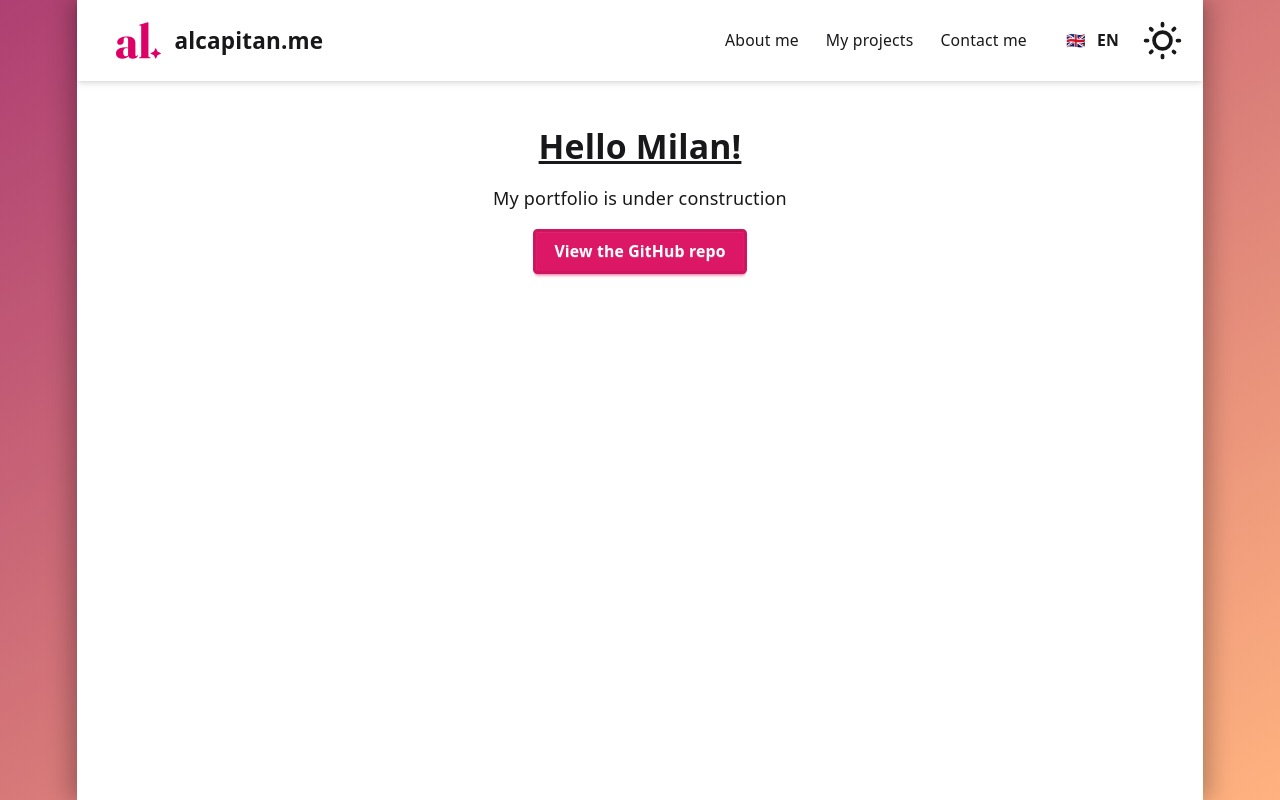
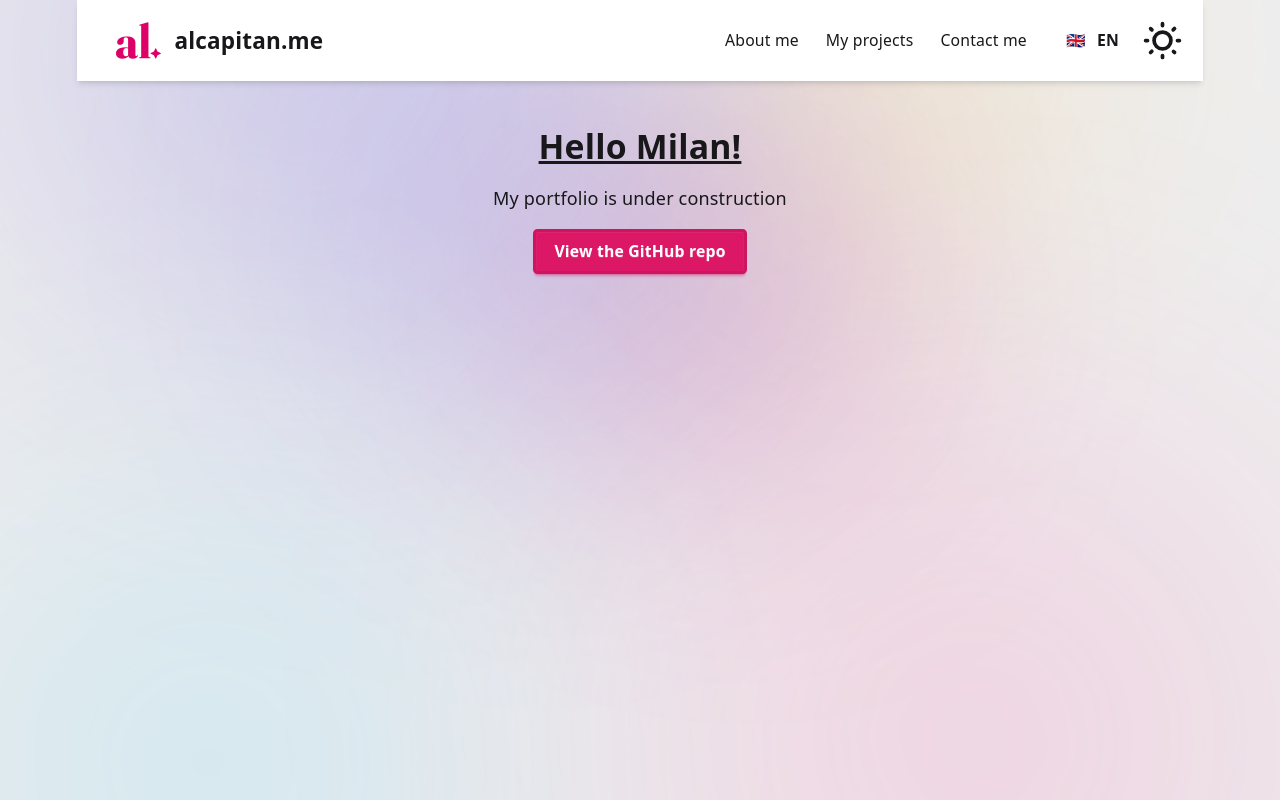
Before and after one commit to alcapitan/portfolio, a React (Vite) app: page / in a window 1280 px wide. Built offline with nearby package versions, Linux system fonts and the light colour scheme.

Commit message:
feat: set new background with animated colored lights

```diff
--- a/src/App.jsx
+++ b/src/App.jsx
@@ -1,5 +1,6 @@
 import { useEffect } from "react";
 import { useTranslation } from "react-i18next";
+import LavaBackground from "./components/common/LavaBackground";
 import Header from "./components/common/Header";
 import "./App.css";
 
@@ -12,8 +13,7 @@ function App() {
     }, [i18n.language]);
 
     return (
-        <div id="root-background">
-            <div id="root-container">
+        <LavaBackground>
             <Header />
             <div className="p-10 flex flex-col gap-4 items-center">
                 <h1 className="text-3xl font-bold underline">{t("welcome.title")}</h1>
@@ -26,8 +26,7 @@ function App() {
                     {t("welcome.button_text")}
                 </a>
             </div>
-            </div>
-        </div>
+        </LavaBackground>
     );
 }
 
--- /dev/null
+++ b/src/components/common/LavaBackground.jsx
@@ -0,0 +1,39 @@
+import React from 'react';
+
+export default function LavaBackground({ children }) {
+  return (
+    <div className="relative min-h-screen w-full overflow-hidden bg-base-300 text-base-content">
+      {/* Conteneur des lueurs d'arrière-plan */}
+      <div
+        aria-hidden="true"
+        className="pointer-events-none fixed inset-0 z-0 overflow-hidden"
+      >
+        {/* 1. Haut Gauche - Primary */}
+        <div className="absolute -top-24 -left-20 h-[500px] w-[500px] rounded-full bg-primary/25 blur-[120px] will-change-transform animate-blob-1" />
+
+        {/* 2. Bas Droite - Secondary */}
+        <div className="absolute -bottom-28 -right-24 h-[550px] w-[550px] rounded-full bg-secondary/20 blur-[130px] will-change-transform animate-blob-2" />
+
+        {/* 3. Centre Haut - Accent */}
+        <div className="absolute top-1/4 left-1/2 h-[420px] w-[420px] rounded-full bg-accent/20 blur-[120px] will-change-transform animate-blob-3" />
+
+        {/* 4. Milieu Gauche - Info */}
+        <div className="absolute top-1/2 -left-28 h-[460px] w-[460px] rounded-full bg-info/20 blur-[130px] will-change-transform animate-blob-4" />
+
+        {/* 5. Haut Droite - Warning */}
+        <div className="absolute -top-20 right-10 h-[480px] w-[480px] rounded-full bg-warning/15 blur-[140px] will-change-transform animate-blob-5" />
+
+        {/* 6. Centre Bas - Primary */}
+        <div className="absolute bottom-1/4 left-1/2 h-[440px] w-[440px] rounded-full bg-primary/20 blur-[120px] will-change-transform animate-blob-6" />
+
+        {/* Léger voile pour uniformiser */}
+        <div className="absolute inset-0 bg-base-300/30 backdrop-blur-[1px]" />
+      </div>
+
+      {/* Contenu principal */}
+      <div className="relative z-10 mx-auto w-[1126px] max-w-full">
+        {children}
+      </div>
+    </div>
+  );
+}
--- a/src/index.css
+++ b/src/index.css
@@ -57,25 +57,45 @@ body {
   margin: 0;
 }
 
-#root-container {
-  width: 1126px;
-  max-width: 100%;
-  margin: 0 auto;
-  text-align: center;
-  min-height: 100svh;
-  display: flex;
-  flex-direction: column;
-  box-sizing: border-box;
+@keyframes blob1 {
+  0%, 100% { transform: translate(0px, 0px) scale(1); }
+  33% { transform: translate(140px, -90px) scale(1.15) rotate(20deg); }
+  66% { transform: translate(-100px, 110px) scale(0.9) rotate(-15deg); }
 }
 
-#root-background {
-  background:
-    linear-gradient(to bottom right, rgba(221, 0, 102, 0.5), rgba(255, 102, 0, 0.5)),
-    linear-gradient(to top left, rgba(0, 0, 0, 0), rgba(0, 0, 0, 0.5));
+@keyframes blob2 {
+  0%, 100% { transform: translate(0px, 0px) scale(1); }
+  33% { transform: translate(-160px, 100px) scale(1.2) rotate(-25deg); }
+  66% { transform: translate(120px, -80px) scale(0.85) rotate(15deg); }
 }
 
-#root-container {
-  background-color: var(--root-bg);
-  box-shadow: 10px 0 20px rgba(0, 0, 0, 0.2),
-      -10px 0 20px rgba(0, 0, 0, 0.2);
+@keyframes blob3 {
+  0%, 100% { transform: translate(-50%, -50%) scale(1); }
+  33% { transform: translate(calc(-50% + 120px), calc(-50% + 130px)) scale(0.95) rotate(10deg); }
+  66% { transform: translate(calc(-50% - 130px), calc(-50% - 100px)) scale(1.15) rotate(-20deg); }
 }
+
+@keyframes blob4 {
+  0%, 100% { transform: translate(0px, 0px) scale(1); }
+  33% { transform: translate(110px, 140px) scale(1.1) rotate(-10deg); }
+  66% { transform: translate(-120px, -70px) scale(0.9) rotate(25deg); }
+}
+
+@keyframes blob5 {
+  0%, 100% { transform: translate(0px, 0px) scale(1); }
+  33% { transform: translate(-130px, -110px) scale(0.85) rotate(30deg); }
+  66% { transform: translate(90px, 120px) scale(1.2) rotate(-15deg); }
+}
+
+@keyframes blob6 {
+  0%, 100% { transform: translate(-50%, -50%) scale(1); }
+  33% { transform: translate(calc(-50% - 110px), calc(-50% + 100px)) scale(1.1) rotate(-20deg); }
+  66% { transform: translate(calc(-50% + 140px), calc(-50% - 120px)) scale(0.9) rotate(15deg); }
+}
+
+.animate-blob-1 { animation: blob1 18s infinite ease-in-out; }
+.animate-blob-2 { animation: blob2 22s infinite ease-in-out; }
+.animate-blob-3 { animation: blob3 25s infinite ease-in-out; }
+.animate-blob-4 { animation: blob4 20s infinite ease-in-out; }
+.animate-blob-5 { animation: blob5 24s infinite ease-in-out; }
+.animate-blob-6 { animation: blob6 28s infinite ease-in-out; }
```
Lines whose indentation alone changed are shown as unchanged.
